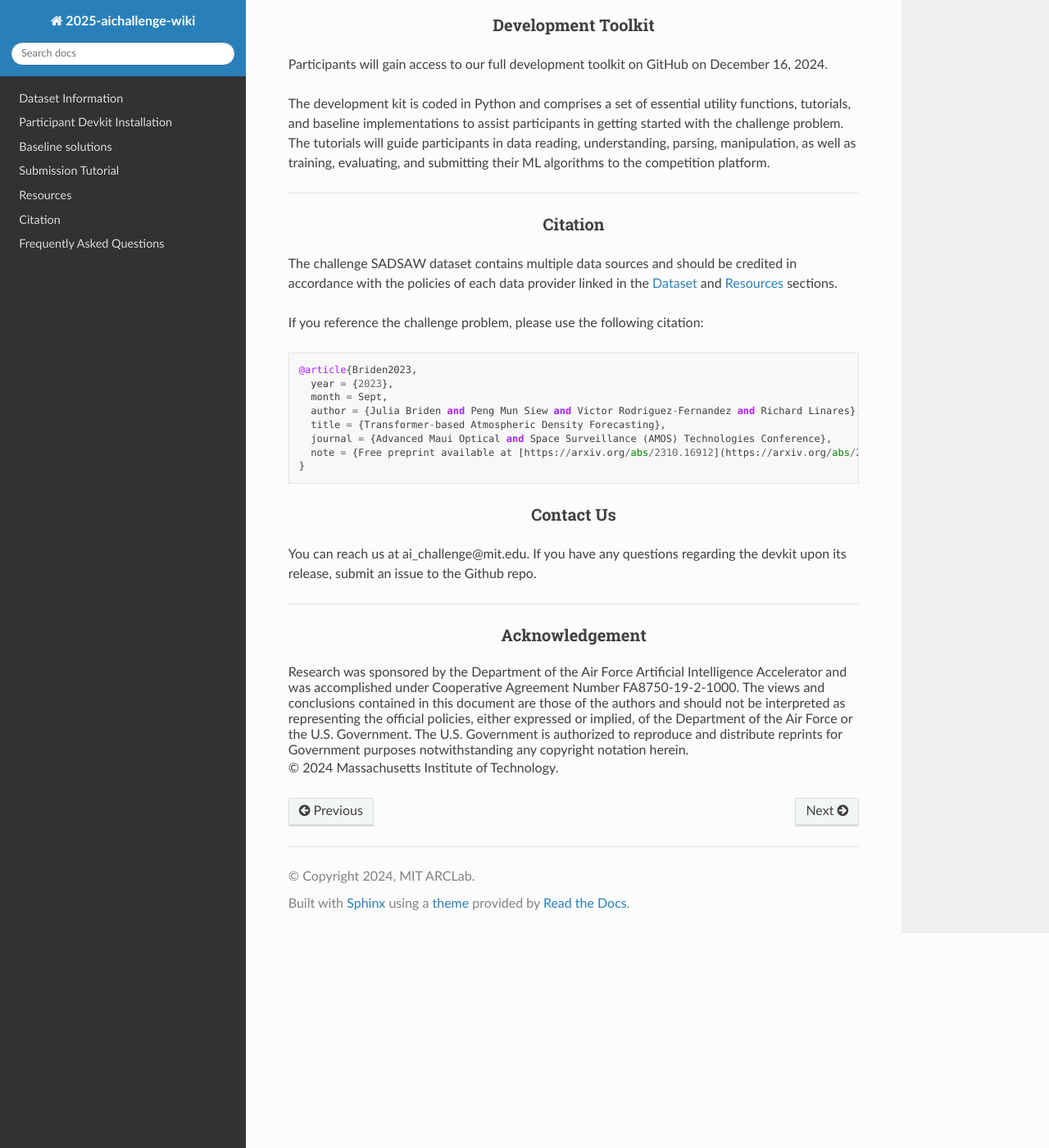
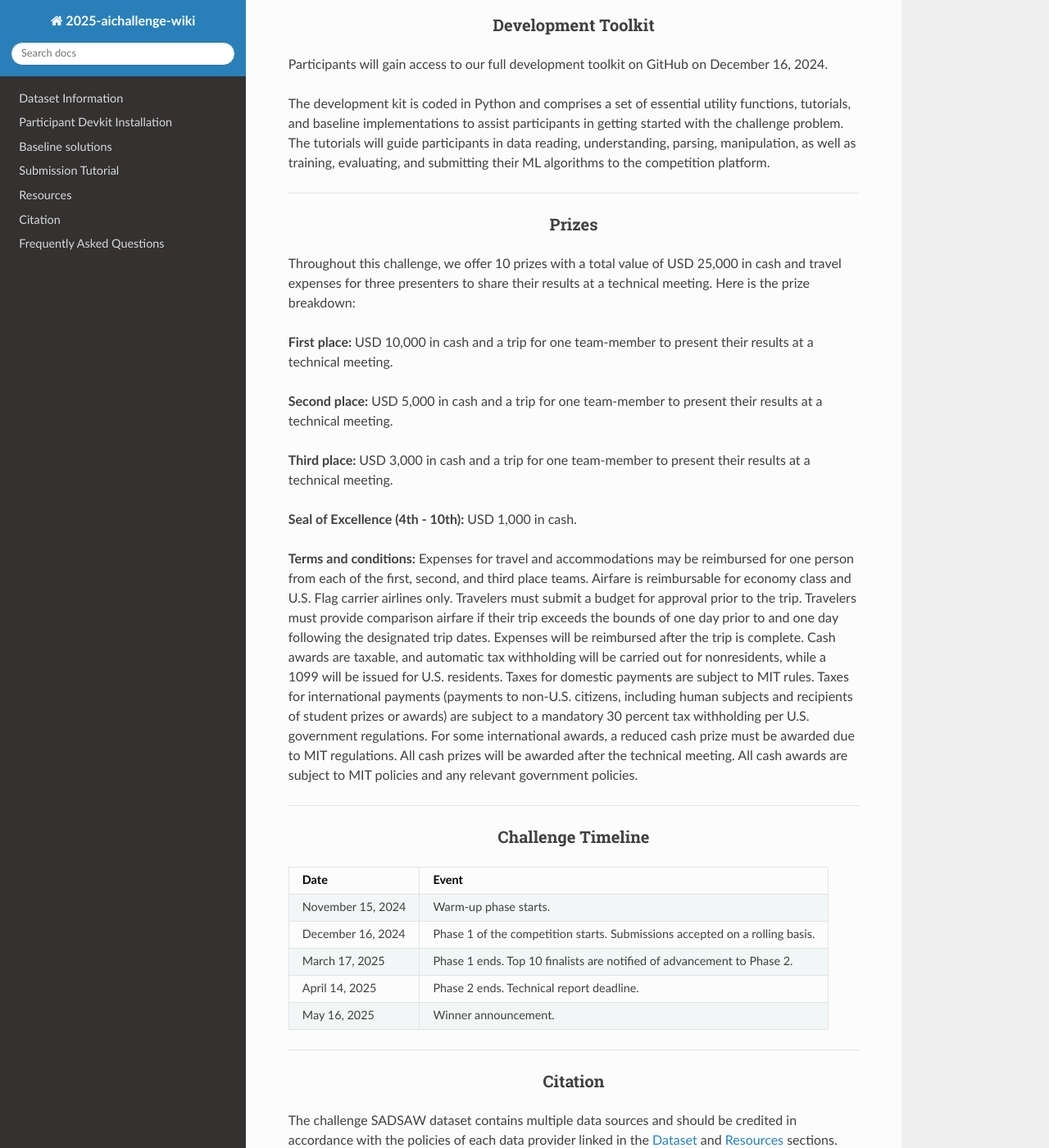
Before and after one commit to olgupila/STORM-AI-devkit-2025, a Sphinx documentation site: the page built from docs/README.md, in a window 1280 px wide and 1400 px high, scrolled down 1273 px. Shown: the whole window at 82% size. Built offline with Sphinx 7.4.7 and the Read the Docs theme 3.1.0, drawn with Linux system fonts in a browser that asks for light colours; pages that are not in the unit, such as notebooks, are missing from menus.

Commit message:
finish main README

```diff
--- a/docs/README.md
+++ b/docs/README.md
@@ -92,6 +92,36 @@ ______________________________________________________________________
 
 
 <div align="center">
+<h3> Prizes </h3>
+</div>
+
+Throughout this challenge, we offer 10 prizes with a total value of USD 25,000 in cash and travel expenses for three presenters to share their results at a technical meeting. Here is the prize breakdown:
+
+* <b> First place: </b> USD 10,000 in cash and a trip for one team-member to present their results at a technical meeting.
+* <b> Second place: </b> USD 5,000 in cash and a trip for one team-member to present their results at a technical meeting.
+* <b> Third place: </b> USD 3,000 in cash and a trip for one team-member to present their results at a technical meeting.
+* <b> Seal of Excellence (4th - 10th): </b> USD 1,000 in cash.
+
+<b> Terms and conditions: </b> Expenses for travel and accommodations may be reimbursed for one person from each of the first, second, and third place teams. Airfare is reimbursable for economy class and U.S. Flag carrier airlines only. Travelers must submit a budget for approval prior to the trip. Travelers must provide comparison airfare if their trip exceeds the bounds of one day prior to and one day following the designated trip dates. Expenses will be reimbursed after the trip is complete. Cash awards are taxable, and automatic tax withholding will be carried out for nonresidents, while a 1099 will be issued for U.S. residents. Taxes for domestic payments are subject to MIT rules. Taxes for international payments (payments to non-U.S. citizens, including human subjects and recipients of student prizes or awards) are subject to a mandatory 30 percent tax withholding per U.S. government regulations. For some international awards, a reduced cash prize must be awarded due to MIT regulations. All cash prizes will be awarded after the technical meeting. All cash awards are subject to MIT policies and any relevant government policies.
+
+______________________________________________________________________
+
+
+<div align="center">
+<h3> Challenge Timeline </h3>
+</div>
+
+| Date  | Event |
+| ------------- | ------------- |
+| November 15, 2024 | Warm-up phase starts. |
+| December 16, 2024 | Phase 1 of the competition starts. Submissions accepted on a rolling basis. |
+| March 17, 2025 |Phase 1 ends. Top 10 finalists are notified of advancement to Phase 2. |
+| April 14, 2025 | Phase 2 ends. Technical report deadline. |
+| May 16, 2025 | Winner announcement. |
+
+______________________________________________________________________
+
+<div align="center">
 <h3> Citation </h3>
 </div>
 
```
